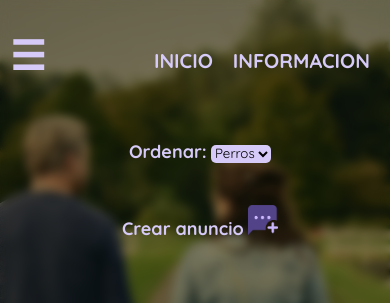
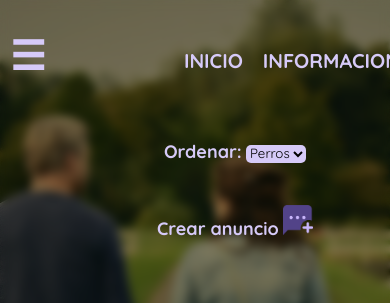
Before and after one commit to Dev-Joshua/PetLost-Frontend, a plain HTML site: page Frontend/html/home.html in a window 390 px wide. Shown: the top 303 px of the page. Drawn offline with nearby package versions, Linux system fonts and the light colour scheme; no server answers.

Commit message:
update responsive

```diff
--- a/Frontend/styles/add_ad.css
+++ b/Frontend/styles/add_ad.css
@@ -421,6 +421,7 @@ textarea {
     left: 10px;
     top: 20px;
     z-index: 9999;
+    cursor: pointer;
   }
 
   #menu:hover {
--- a/Frontend/styles/home.css
+++ b/Frontend/styles/home.css
@@ -492,7 +492,7 @@ button:hover {
 
 @media (max-width: 800px) {
   .nav {
-    margin: 0px 50px 0px 50px;
+    margin-right: 20px;
   }
   .profile-image {
     display: none;
@@ -501,7 +501,7 @@ button:hover {
   .container-account ul {
     display: block;
     place-content: space-between;
-    margin: 0px 0px 0px -50px;
+    margin: 0px;
     border-radius: 5px;
     padding: 40px;
     width: 250px;
@@ -532,6 +532,7 @@ button:hover {
     left: 10px;
     top: 20px;
     z-index: 9999;
+    cursor: pointer;
   }
 
   #menu:hover {
@@ -565,7 +566,7 @@ button:hover {
     font-size: 20px;
   }
   .filtro-add {
-    width: 300px;
+    width: auto;
     height: 100px;
     display: flex;
     flex-direction: column;
```
